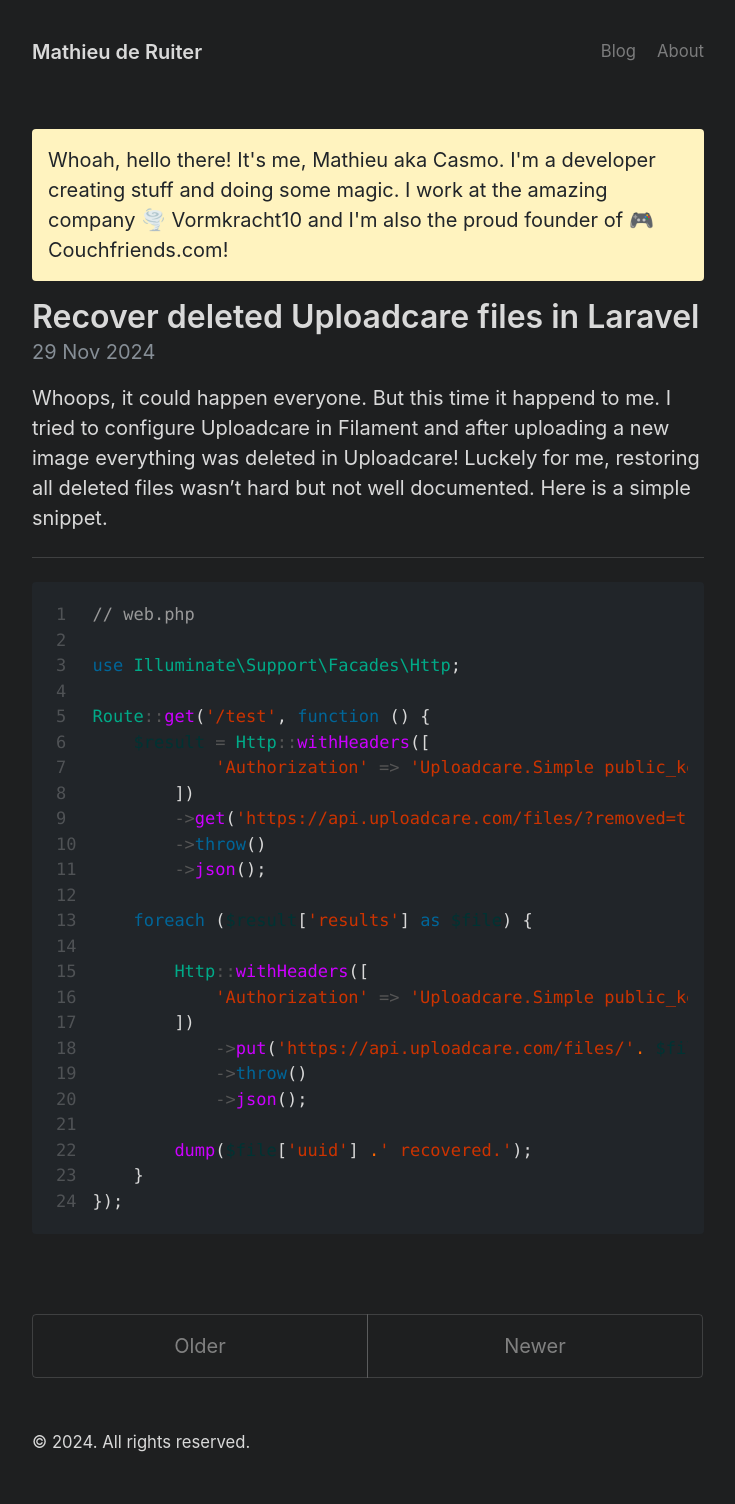
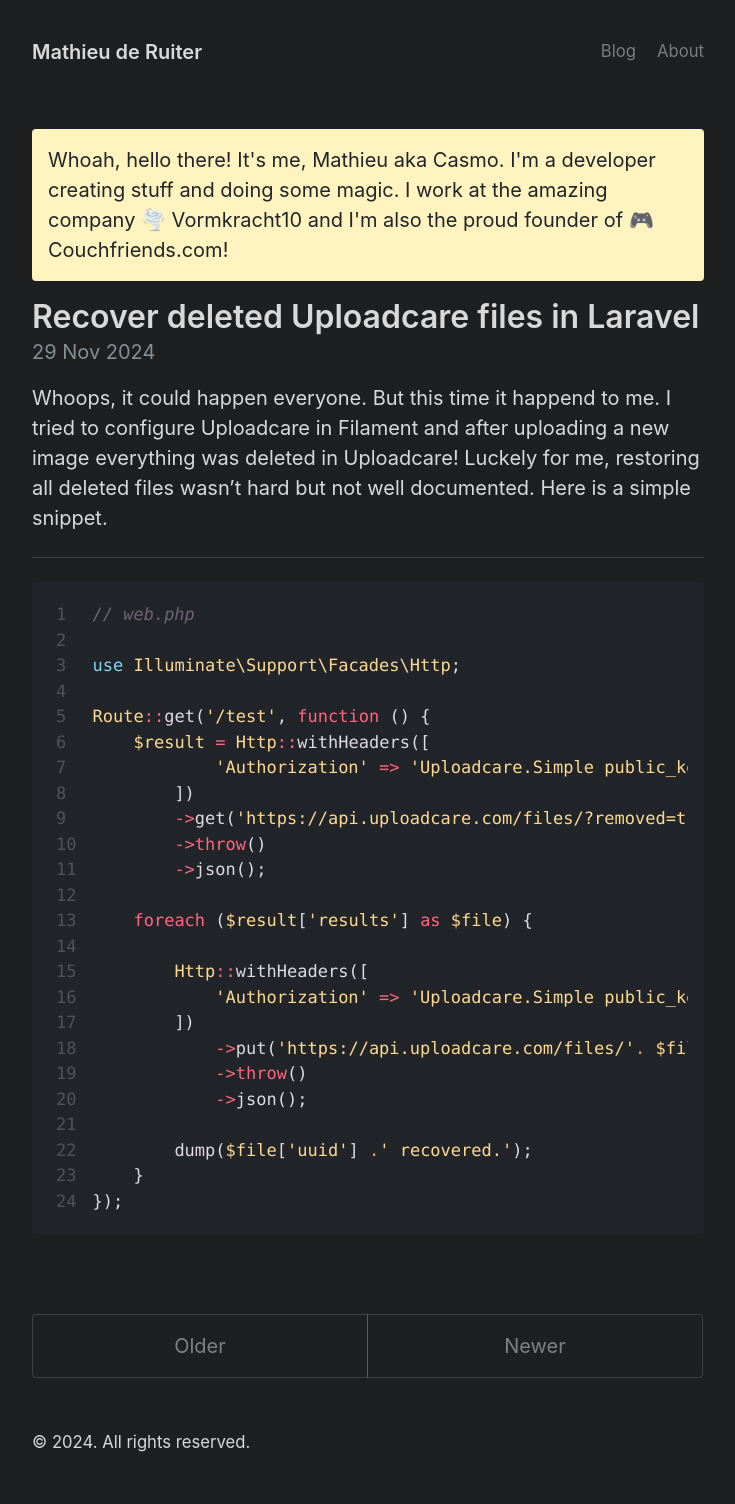
Before and after one commit to Casmo/casmo.github.io, a Jekyll site: the page built from index.html, in a window 1280 px wide. Shown: the whole page, without its empty margins (272-1007 px from the left). Built offline with Jekyll 4.4.1, drawn with Linux system fonts in a browser that asks for light colours; the list of posts is cut into pages by our own code.

Commit message:
Highlighter

```diff
--- a/_sass/_syntax.scss
+++ b/_sass/_syntax.scss
@@ -1,65 +1,95 @@
-.highlight .hll { background-color: #ffc; }
-.highlight .c { color: #999; } /* Comment */
-.highlight .err { color: #a00; background-color: #faa } /* Error */
-.highlight .k { color: #069; } /* Keyword */
-.highlight .o { color: #555 } /* Operator */
-.highlight .cm { color: #09f; font-style: italic } /* Comment.Multiline */
-.highlight .cp { color: #099 } /* Comment.Preproc */
-.highlight .c1 { color: #999; } /* Comment.Single */
-.highlight .cs { color: #999; } /* Comment.Special */
-.highlight .gd { background-color: #fcc; border: 1px solid #c00 } /* Generic.Deleted */
-.highlight .ge { font-style: italic } /* Generic.Emph */
-.highlight .gr { color: #f00 } /* Generic.Error */
-.highlight .gh { color: #030; } /* Generic.Heading */
-.highlight .gi { background-color: #cfc; border: 1px solid #0c0 } /* Generic.Inserted */
-.highlight .go { color: #aaa } /* Generic.Output */
-.highlight .gp { color: #009; } /* Generic.Prompt */
-.highlight .gs { } /* Generic.Strong */
-.highlight .gu { color: #030; } /* Generic.Subheading */
-.highlight .gt { color: #9c6 } /* Generic.Traceback */
-.highlight .kc { color: #069; } /* Keyword.Constant */
-.highlight .kd { color: #069; } /* Keyword.Declaration */
-.highlight .kn { color: #069; } /* Keyword.Namespace */
-.highlight .kp { color: #069 } /* Keyword.Pseudo */
-.highlight .kr { color: #069; } /* Keyword.Reserved */
-.highlight .kt { color: #078; } /* Keyword.Type */
-.highlight .m { color: #f60 } /* Literal.Number */
-.highlight .s { color: #d44950 } /* Literal.String */
-.highlight .na { color: #4f9fcf } /* Name.Attribute */
-.highlight .nb { color: #366 } /* Name.Builtin */
-.highlight .nc { color: #0a8; } /* Name.Class */
-.highlight .no { color: #360 } /* Name.Constant */
-.highlight .nd { color: #99f } /* Name.Decorator */
-.highlight .ni { color: #999; } /* Name.Entity */
-.highlight .ne { color: #c00; } /* Name.Exception */
-.highlight .nf { color: #c0f } /* Name.Function */
-.highlight .nl { color: #99f } /* Name.Label */
-.highlight .nn { color: #0cf; } /* Name.Namespace */
-.highlight .nt { color: #2f6f9f; } /* Name.Tag */
-.highlight .nv { color: #033 } /* Name.Variable */
-.highlight .ow { color: #000; } /* Operator.Word */
-.highlight .w { color: #bbb } /* Text.Whitespace */
-.highlight .mf { color: #f60 } /* Literal.Number.Float */
-.highlight .mh { color: #f60 } /* Literal.Number.Hex */
-.highlight .mi { color: #f60 } /* Literal.Number.Integer */
-.highlight .mo { color: #f60 } /* Literal.Number.Oct */
-.highlight .sb { color: #c30 } /* Literal.String.Backtick */
-.highlight .sc { color: #c30 } /* Literal.String.Char */
-.highlight .sd { color: #c30; font-style: italic } /* Literal.String.Doc */
-.highlight .s2 { color: #c30 } /* Literal.String.Double */
-.highlight .se { color: #c30; } /* Literal.String.Escape */
-.highlight .sh { color: #c30 } /* Literal.String.Heredoc */
-.highlight .si { color: #a00 } /* Literal.String.Interpol */
-.highlight .sx { color: #c30 } /* Literal.String.Other */
-.highlight .sr { color: #3aa } /* Literal.String.Regex */
-.highlight .s1 { color: #c30 } /* Literal.String.Single */
-.highlight .ss { color: #fc3 } /* Literal.String.Symbol */
-.highlight .bp { color: #366 } /* Name.Builtin.Pseudo */
-.highlight .vc { color: #033 } /* Name.Variable.Class */
-.highlight .vg { color: #033 } /* Name.Variable.Global */
-.highlight .vi { color: #033 } /* Name.Variable.Instance */
-.highlight .il { color: #f60 } /* Literal.Number.Integer.Long */
+/**
+* Syntax highlighting styles
+*/
 
-.css .o,
-.css .o + .nt,
-.css .nt + .nt { color: #999; }
+$syntax-hue:          270;
+$syntax-saturation:    4%;
+$syntax-brightness:   15%;
+
+$base:       hsl($syntax-hue, $syntax-saturation, $syntax-brightness);
+$text:       hsl($syntax-hue, 9%, 87%);
+$subtle:     hsl($syntax-hue, 8%, 43%);
+$highlight:  hsl($syntax-hue, 9%, 90%);
+$red:        hsl(  5, 48%, 51%);
+$orange:     hsl( 21, 86%, 70%);
+$yellow:     hsl( 40, 98%, 78%);
+$green:      hsl( 98, 64%, 68%);
+$blue:       hsl(195, 83%, 73%);
+$purple:     hsl(246, 80%, 80%);
+$pink:       hsl(350, 100%, 70%);
+$err:        $red;
+
+.highlight,
+pre.highlight {
+  background: $base;
+  color: $text;
+}
+
+.highlight {
+  .highlighter-rouge & {
+    background: transparent;
+  }
+  pre { background: transparent; }
+  .hll { background: $base; }
+  .c  { color: $subtle; font-style: italic; }
+  .err { color: $err; }
+  .k  { color: $pink; }
+  .l  { color: $yellow; }
+  .n  { color: $text; }
+  .o  { color: $pink; }
+  .p  { color: $text; }
+  .cm { color: $subtle; font-style: italic; }
+  .cp { color: $subtle; font-style: italic; }
+  .c1 { color: $subtle; font-style: italic; }
+  .cs { color: $subtle; font-style: italic; }
+  .ge { font-style: italic; }
+  .gs { font-weight: 700; }
+  .kc { color: $purple; }
+  .kd { color: $blue; }
+  .kn { color: $blue; }
+  .kp { color: $blue; }
+  .kr { color: $blue; }
+  .kt { color: $blue; }
+  .ld { color: $yellow; }
+  .m  { color: $orange; }
+  .s  { color: $yellow; }
+  .na { color: $text; }
+  .nb { color: $yellow; }
+  .nc { color: $yellow; }
+  .no { color: $yellow; }
+  .nd { color: $yellow; }
+  .ni { color: $yellow; }
+  .ne { color: $yellow; }
+  .nf { color: $text; }
+  .nl { color: $yellow; }
+  .nn { color: $text; }
+  .nx { color: $text; }
+  .py { color: $yellow; }
+  .nt { color: $red; }
+  .nv { color: $yellow; }
+  .ow { font-weight: 700; }
+  .w  { color: $highlight; }
+  .mf { color: $orange; }
+  .mh { color: $orange; }
+  .mi { color: $orange; }
+  .mo { color: $orange; }
+  .sb { color: $yellow; }
+  .sc { color: $yellow; }
+  .sd { color: $yellow; }
+  .s2 { color: $yellow; }
+  .se { color: $purple; }
+  .sh { color: $yellow; }
+  .si { color: $yellow; }
+  .sx { color: $yellow; }
+  .sr { color: $pink; }
+  .s1 { color: $yellow; }
+  .ss { color: $blue; }
+  .bp { color: $yellow; }
+  .vc { color: $yellow; }
+  .vg { color: $yellow; }
+  .vi { color: $red; }
+  .il { color: $orange; }
+  .gu { color: $subtle; }
+  .gd { color: $pink; }
+  .gi { color: $green; }
+}
```
